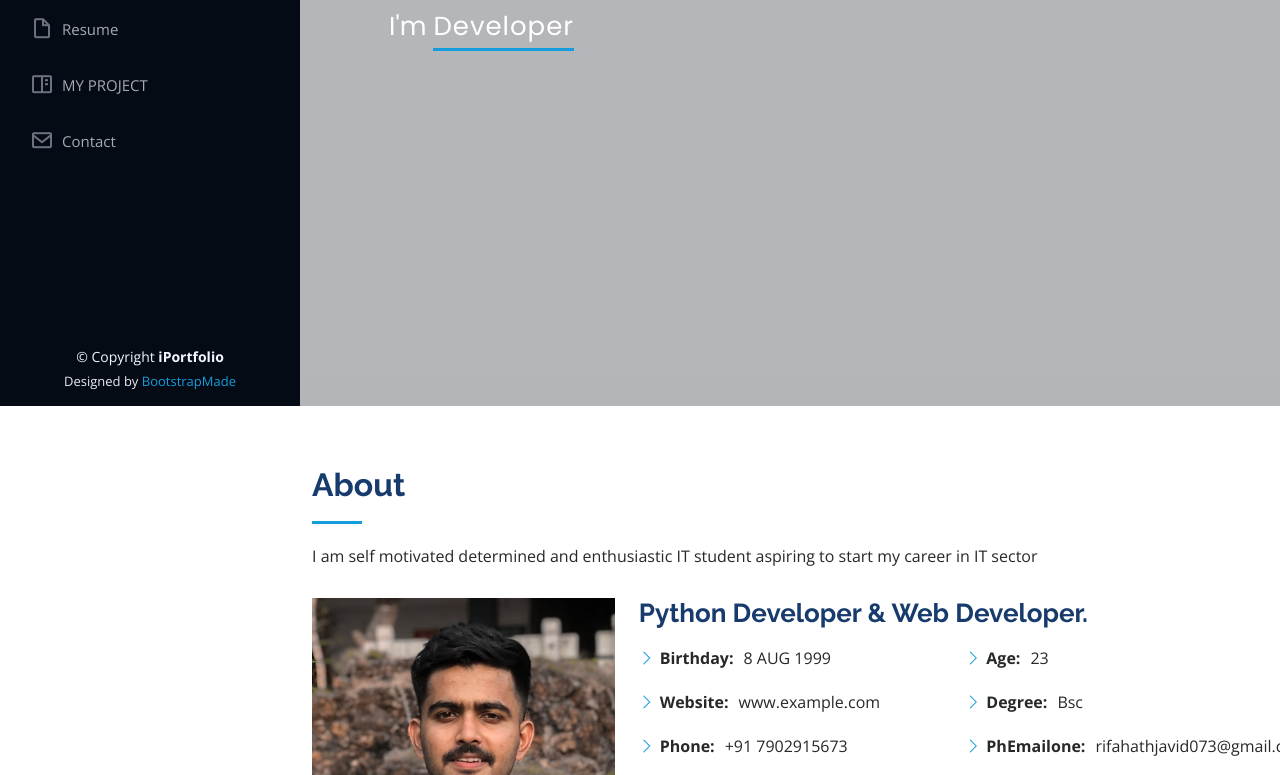
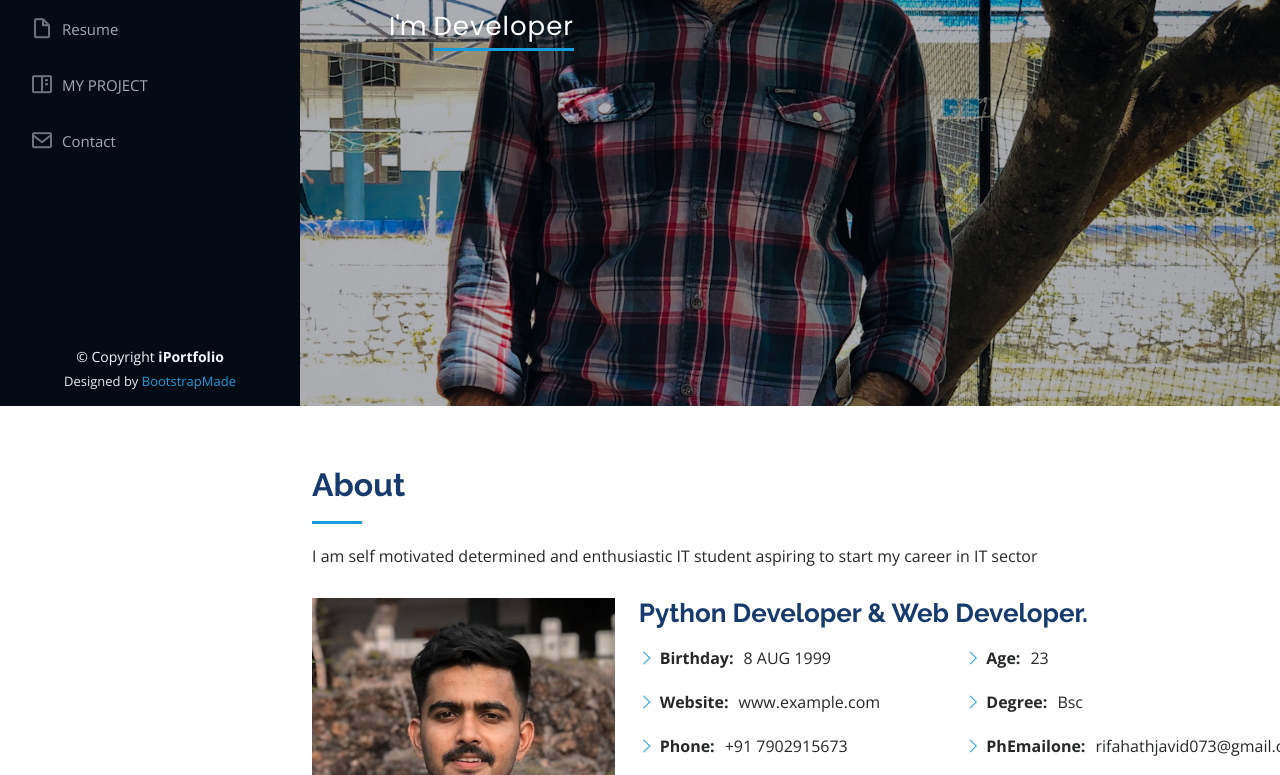
Before and after one commit to RifahathJavidep/mysite, a plain HTML site: page index.html in a window 1280 px wide. Shown: the part 394-1169 px from the top of the page. Drawn offline with nearby package versions, Linux system fonts and the light colour scheme; files whose address does not match are found by name.

Commit message:
Update style.css

```diff
--- a/assets/css/style.css
+++ b/assets/css/style.css
@@ -228,7 +228,7 @@ h6 {
 #hero {
   width: 100%;
   height: 100vh;
-  background: url("./assets/img/IMG_8333.JPG") top center;
+  background: url("/home/rifahath/Downloads/MYSITE/assets/img/IMG_8333.JPG") top center;
   background-size: cover;
 }
 
```
